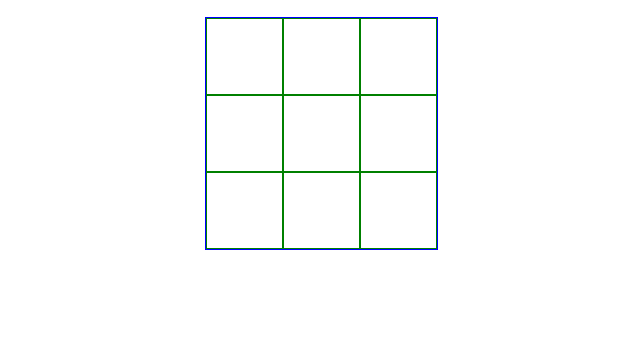
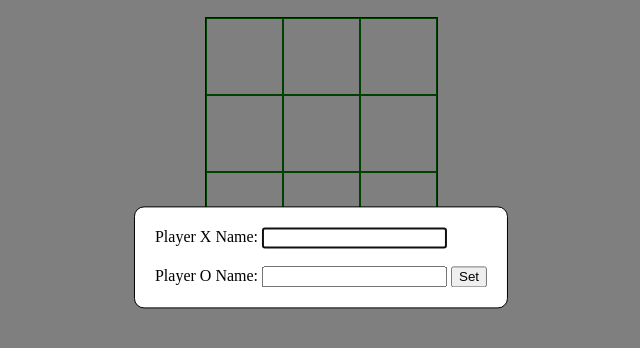
Before and after one commit to technikka/Tic-Tac-Toe---Javascript, a plain HTML site: page index.html in a window 1280 px wide. Both pictures are taken after a click on the button "Play". Shown: the part 112-460 px from the top of the page, without its empty margins (319-959 px from the left). Drawn offline with Linux system fonts and the light colour scheme.

Commit message:
Add play button and functionality for setting player names and tokens.

```diff
--- a/index.html
+++ b/index.html
@@ -13,6 +13,17 @@
       <button class="play-btn">Play</button>
     </div>
   </header>
+  <div class="backdrop"></div>
+  <div class="player-modal">
+    <section>
+      <label for="player-name" class="player-name-label">Player X Name:</label>
+      <input type="text" class="player-1-name">
+      <br> <br>
+      <label for="player-name" class="player-name-label">Player O Name:</label>
+      <input type="text" class="player-2-name">
+      <button>Set</button>
+    </section>
+  </div>
   <div class="game-board">
     <div class="row-1">
       <div></div>
--- a/main.js
+++ b/main.js
@@ -1,28 +1,41 @@
 const Player = (name, token) => {
-  const name = () => name;
-  const token = () => token;
+  const getName = () => name;
+  const getToken = () => token;
 
-  const takeTurn = () => {
-
-  };
-
-  return {
-    name, token, takeTurn
-  }
-
+  return { getName, getToken }
 };
-
 
 const GameBoard = (() => {
   let row1 = Array(3).fill(' ');
   let row2 = Array(3).fill(' ');
   let row3 = Array(3).fill(' ');
 
-  return {
-    row1, row2, row3
-  }
+  return { row1, row2, row3 }
 })();
 
+const GameControls = (() => {
+  const toggleModal = () => {
+    let modal = document.querySelector('.player-modal');
+    let backdrop = document.querySelector('.backdrop');
+    modal.classList.toggle('show');
+    backdrop.classList.toggle('show');
+    document.querySelector('.player-1-name').focus();
+  }
+
+  const setEventListeners = () => {
+    const playBtn = document.querySelector('.play-btn');
+    playBtn.addEventListener('click', event => {
+      toggleModal();
+    })
+    const setBtn = document.querySelector('.player-modal > section > button');
+    setBtn.addEventListener('click', event => {
+      Game.createPlayers();
+      toggleModal();
+    })
+  }
+
+  return { setEventListeners }
+})();
 
 const Game = (() => {
   const _coinFlip = () => {
@@ -30,9 +43,19 @@ const Game = (() => {
     return choices[Math.round(Math.random())]
   };
 
-  let turn = _coinFlip();
+  const startTurn = _coinFlip();
 
-  return {
-    turn
+  var player1 = undefined;
+  var player2 = undefined;
+
+  const createPlayers = () => {
+    let name1 = document.querySelector('.player-1-name').value;
+    let name2 = document.querySelector('.player-2-name').value;
+    Game.player1 = Player(name1, "X");
+    Game.player2 = Player(name2, "O");
   }
+
+  return { startTurn, createPlayers, player1, player2 }
 })();
+
+GameControls.setEventListeners();
--- a/styles.css
+++ b/styles.css
@@ -18,3 +18,37 @@ body {
   width: 75px;
   height: 75px;
 }
+
+.player-modal {
+  padding: 20px;
+  background: white;
+  z-index: 5;
+  border: 1px solid black;
+  border-radius: 10px;
+  position: fixed;
+  top: 0%;
+  left: 50%;
+  transform-origin: center;
+  transform: translate(-50%, -80%);
+  pointer-events: none;
+  opacity: 0%;
+  transition: top 0.3s, opacity 0.3s;
+}
+
+.player-modal.show {
+  opacity: 100%;
+  pointer-events: all;
+  top: 50%;
+}
+
+.backdrop {
+  pointer-events: none;
+  position: fixed;
+  inset: 0;
+  background: #000;
+  opacity: 0%;
+}
+
+.backdrop.show {
+  opacity: 50%;
+}
```
